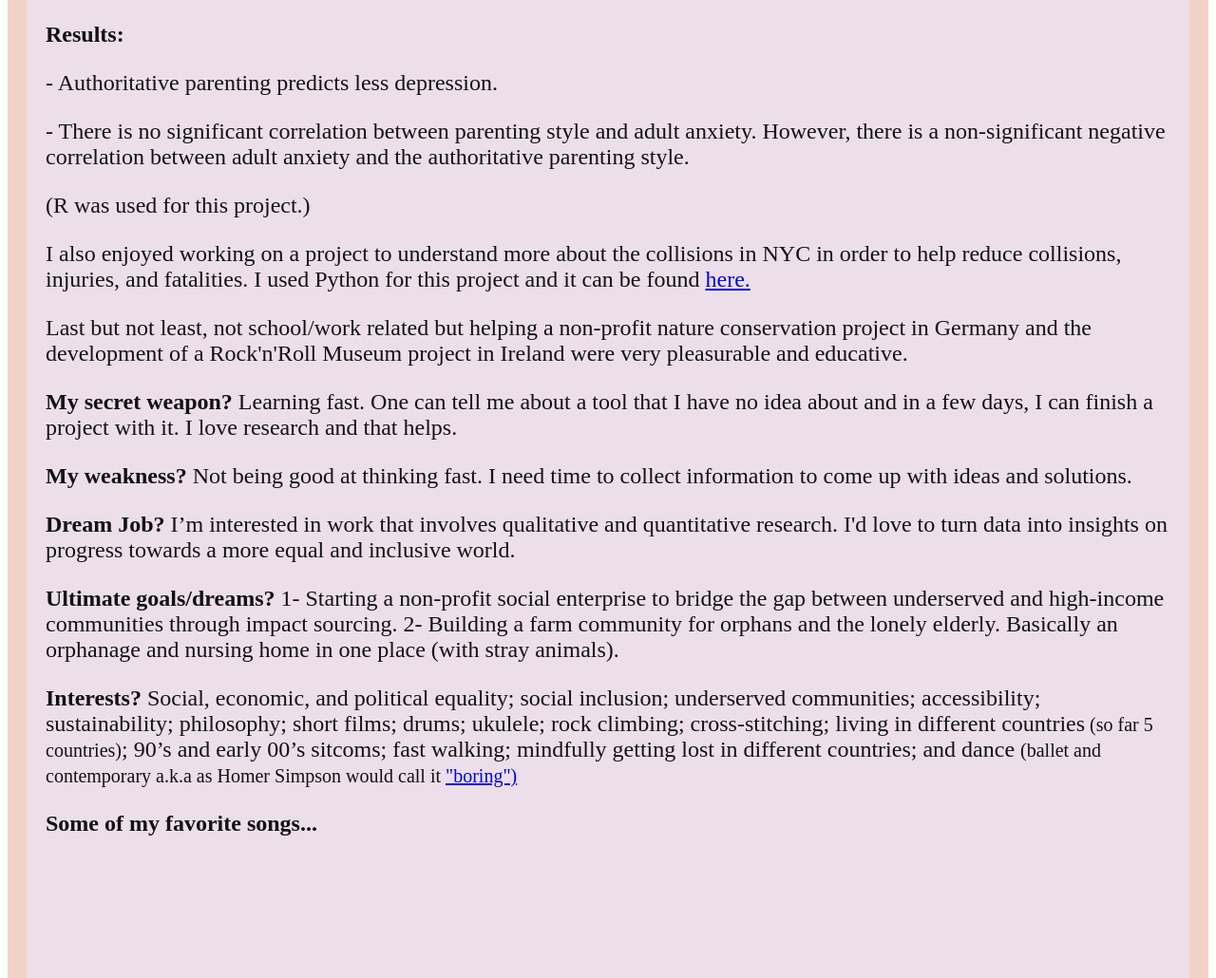
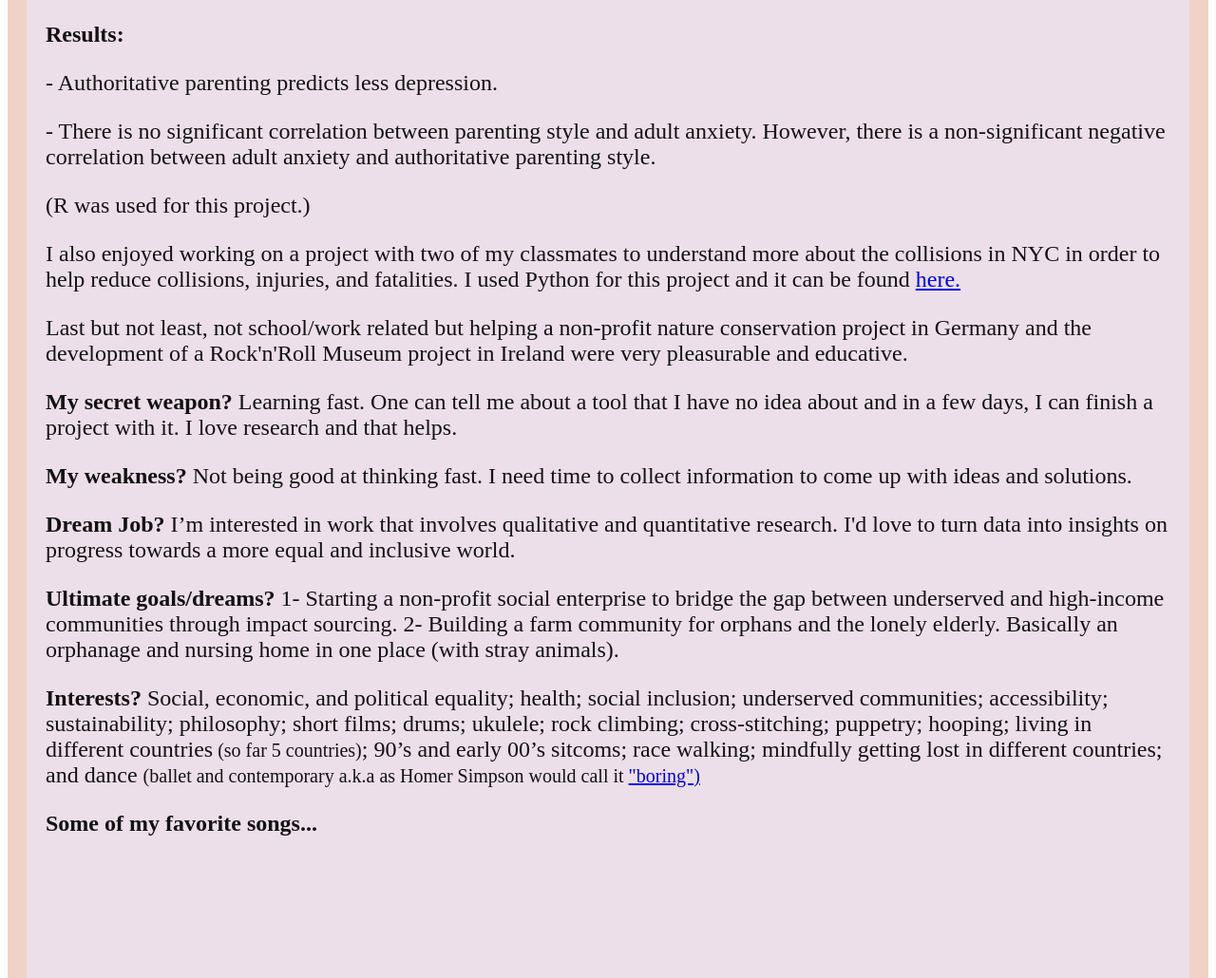
Before and after one commit to CorkCork/corkcork.github.io, a plain HTML site: page index.html in a window 1280 px wide. Shown: the part 1628-2658 px from the top of the page at 95% size. Drawn offline with Linux system fonts and the light colour scheme; grey boxes are pictures that could not be loaded.

Commit message:
Update index.html

```diff
--- a/index.html
+++ b/index.html
@@ -19,7 +19,7 @@
       <p><font size="+2">
        Here is some coding : <a href= "https://github.com/CorkCork/" target="-blank"> GitHub
       </a></p>
-       And some writing about marketing: <a href= "https://medium.com/all-about-marketing-management-and-strategy" target="-blank"> Medium
+       And some writing about marketing: <a href= "https://medium.com/all-about-marketing-management-and-strategy"> Medium
       </a> </p>
        And some visualizations : <a href= "https://public.tableau.com/profile/esin4869#!/" target="-blank"> Tableau
       </a> </p>
@@ -73,11 +73,11 @@
                 Conducting research on the associations between parents’ parenting style and adult depression and anxiety at UC Berkeley. I recruited international participants and utilized an online survey through Qualtrics to assess the various parenting styles and both depression and anxiety symptoms. I gathered information on demographics, used the Parenting Style Questionnaire to measure the parents’ parenting style, The Zung Self-Rating Depression Scale (SDS) to measure depression, and the 7-Item Generalized Anxiety Disorder Scale to evaluate anxiety symptoms. Then I conducted a correlation test on anxiety and depression levels, constructed bivariate linear models to analyze the effects of parenting style on adult depression and anxiety, and used multiple variable regressions to further my understanding. Finally, I visualized my findings. </p>
                  <p><strong>Results:</strong>
                     <p>    -  Authoritative parenting predicts less depression. </p></li>
-                    <p>    -  There is no significant correlation between parenting style and adult anxiety. However, there is a non-significant negative correlation between adult anxiety and the authoritative parenting style.</p></li>
+                    <p>    -  There is no significant correlation between parenting style and adult anxiety. However, there is a non-significant negative correlation between adult anxiety and authoritative parenting style.</p></li>
 
                 (R was used for this project.) </p>
 
-                <p>I also enjoyed working on a project to understand more about the collisions in NYC in order to help reduce collisions, injuries, and fatalities. I used Python for this project and it can be found <a href= "https://github.com/CorkCork/NYPD-Motor-Vehicle-Collisions/" target="-blank"> here.</a></p>
+                <p>I also enjoyed working on a project with two of my classmates to understand more about the collisions in NYC in order to help reduce collisions, injuries, and fatalities. I used Python for this project and it can be found <a href= "https://github.com/CorkCork/NYPD-Motor-Vehicle-Collisions/" target="-blank"> here.</a></p>
 
                 <p>Last but not least, not school/work related but helping a non-profit nature conservation project in Germany and the development of a Rock'n'Roll Museum project in Ireland were very pleasurable and educative.</p>
 
@@ -89,7 +89,7 @@
 
                  <p><strong>Ultimate goals/dreams?</strong> 1- Starting a non-profit social enterprise to bridge the gap between underserved and high-income communities through impact sourcing. 2- Building a farm community for orphans and the lonely elderly. Basically an orphanage and nursing home in one place (with stray animals).</p>
 
-                <p><strong>Interests?</strong> Social, economic, and political equality; social inclusion; underserved communities; accessibility; sustainability; philosophy; short films; drums; ukulele; rock climbing; cross-stitching; living in different countries<small> (so far 5 countries)</small>; 90’s and early 00’s sitcoms; fast walking; mindfully getting lost in different countries; and dance <small> (ballet and contemporary a.k.a as Homer Simpson would call it <a href= "https://youtu.be/f1DGp9zXs3o?t=255" target="-blank"> "boring")</small></a> </p>
+                <p><strong>Interests?</strong> Social, economic, and political equality; health; social inclusion; underserved communities; accessibility; sustainability; philosophy; short films; drums; ukulele; rock climbing; cross-stitching; puppetry; hooping; living in different countries<small> (so far 5 countries)</small>; 90’s and early 00’s sitcoms; race walking; mindfully getting lost in different countries; and dance <small> (ballet and contemporary a.k.a as Homer Simpson would call it <a href= "https://youtu.be/f1DGp9zXs3o?t=255" target="-blank"> "boring")</small></a> </p>
 
 
                 <p><strong>Some of my favorite songs...</strong></p>
```
